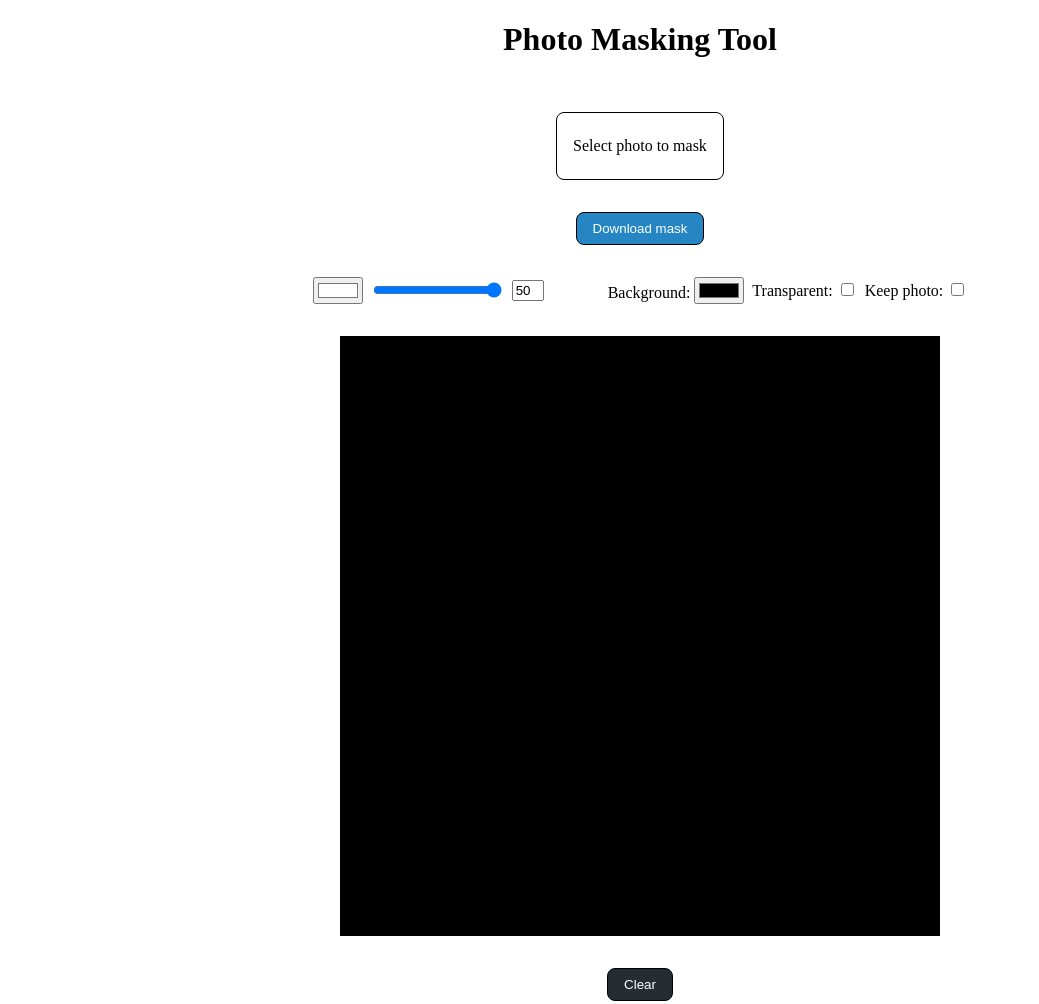
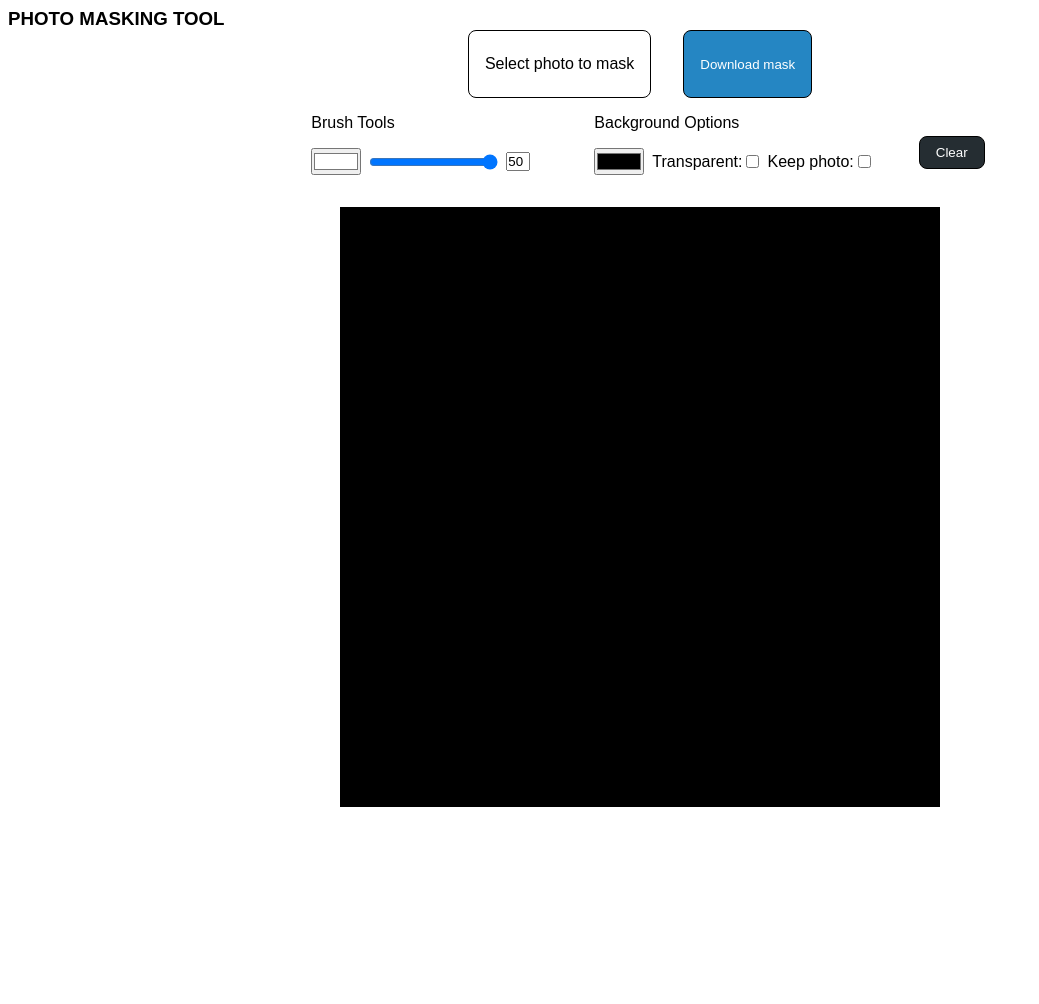
Before and after one commit to sz44/photo-masking-tool, a plain HTML site: page app/app.html in a window 1280 px wide. Shown: the whole page, without its empty margins (0-1039 px from the left). After the commit the page ends 815 px from the top, so only its background shows below. Drawn offline with Linux system fonts and the light colour scheme.

Commit message:
new design

```diff
--- a/app/app.html
+++ b/app/app.html
@@ -8,24 +8,32 @@
   <title>Photo Masking Tool</title>
 </head>
 <body>
-  <h1>Photo Masking Tool</h1>
+  <h3>PHOTO MASKING TOOL</h3>
+  <main>
 
+    <div id="btns">
       <label for="upload" id="uploadbtn">
         Select photo to mask
         <input type="file" id="upload" accept="image/*">
       </label>
 
       <button id="submit">Download mask</button>
+    </div>
 
     <div id="toolbar">
+      <div id="brushToolsMain">
+        <p>Brush Tools</p>
         <div id="brushTools">
           <input type="color" id="brushColor" value="#ffffff">
           <input type="range" id="brushSize" min="5" max="50" value="50">
           <input type="text" id="sizeNum" size="3" maxlength="3">
         </div>
+      </div>
 
+      <div id="bgToolsMain">
+        <p>Background Options</p>
         <div id="bgTools">
-        <label for="backgroundColor">Background:
+          <label for="backgroundColor">
             <input type="color" id="backgroundColor" value="#000000">
           </label>
           <label for="transCheck">Transparent:
@@ -37,13 +45,18 @@
         </div>
       </div>
 
+      <div id="menuBtns">
+        <button id="clear">Clear</button>
+      </div>
+    </div>
+
     <div class="canvasContainer">
       <div class="pointerOverlay"></div>
       <canvas id="canvasImg" width="600" height="600"></canvas>
       <canvas id="canvasDraw" width="600" height="600"></canvas>
     </div>
+  </main>
 
-    <button id="clear">Clear</button>
 
   <div class="footer">
   </div>
--- a/app/style.css
+++ b/app/style.css
@@ -1,11 +1,21 @@
+*, *::after, *::before {
+  margin: 0;
+  padding: 0;
+  box-sizing: border-box;
+  font-family: sans-serif;
+}
+
 body {
-  min-height: 100vh;
-  display: flex;
-  flex-direction: column;
-  justify-content: start;
-  align-items: center;
-  gap: 2rem;
-  margin: 0;
+  /* min-height: 100vh; */
+  /* display: grid;
+  grid-template-columns: 1fr 2fr;
+  grid-template-rows: 1fr 1fr; */
+  /* flex-direction: column; */
+  /* justify-content: start; */
+  /* align-items: center; */
+  /* gap: 2rem; */
+  margin: 0.5rem;
+  background: #FFFFFF;
 }
 
 input[type=file] {
@@ -13,10 +23,11 @@ input[type=file] {
 }
 
 #uploadbtn {
+  display: block;
   background: #fff;
   padding: 1.5rem 1rem;
   cursor: pointer;
-  color: hsl(120, 100, 0);
+  color: hsl(120, 100%, 0%);
   border: 1px solid #000;
   border-radius: 0.5rem;
 }
@@ -64,10 +75,18 @@ input[type=file] {
   height: 600px;
 }
 
-.main {
-  width: 600px;
+main {
+  display: flex;
+  flex-direction: column;
+  justify-content: center;
+  align-items: center;
+  /* margin-top: 1rem; */
 }
 
+#btns {
+  display: flex;
+  gap: 2rem;
+}
 
 .marginblock {
   padding: 10rem;
@@ -75,21 +94,59 @@ input[type=file] {
 
 #toolbar {
   display: flex;
+  /* flex-direction: column; */
   justify-content: space-between;
-  align-items: center;
-  gap: 4rem;
+  /* align-items: center; */
+  gap: 2rem;
+  margin: 1rem 0;
+}
+
+#bgToolsMain {
+  /* border: solid 1px rgb(81, 76, 76); */
+  border-radius: 0.5rem;
+}
+
+#bgToolsMain p {
+  margin-left: 1rem;
 }
 
 #bgTools {
+  padding: 1rem;
   display: flex;
   align-items: center;
   gap: 0.5rem;
 }
 
+#brushToolsMain {
+  /* border: solid 1px rgb(81, 76, 76); */
+  border-radius: 0.5rem;
+}
+
+#brushToolsMain p {
+  margin-left: 1rem;
+}
+
 #brushTools {
+  padding: 1rem;
   display: flex;
   align-items: center;
   gap: 0.5rem;
+}
+
+#menuBtns {
+  display: flex;
+  justify-content: center;
+  align-items: center;
+}
+
+#transCheck {
+  /* margin-left: 1rem; */
+}
+
+#bgTools label {
+  display: flex;
+  align-items: center;
+  gap: 4px;
 }
 
 #sizeNum {
```
Lines whose indentation alone changed are shown as unchanged.
